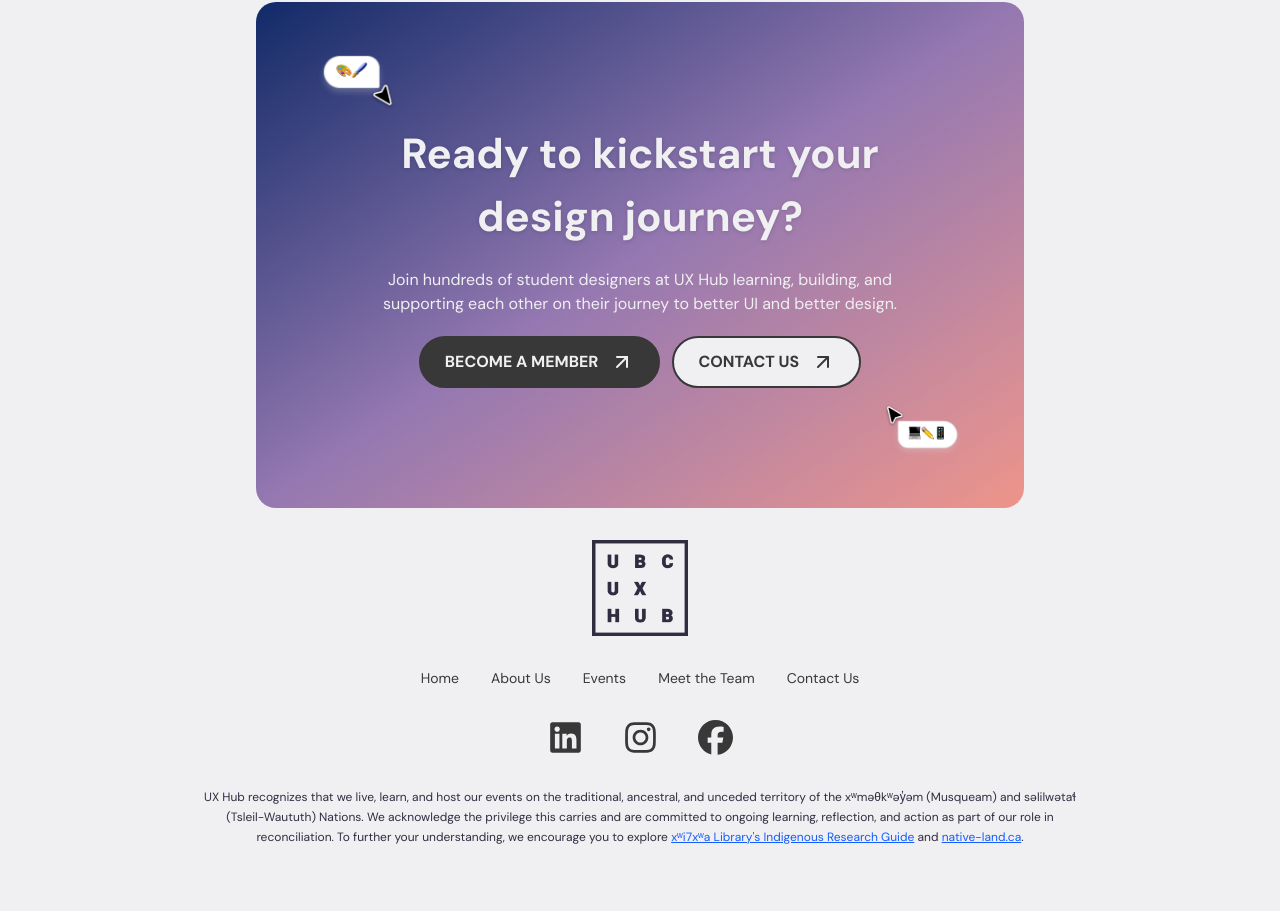
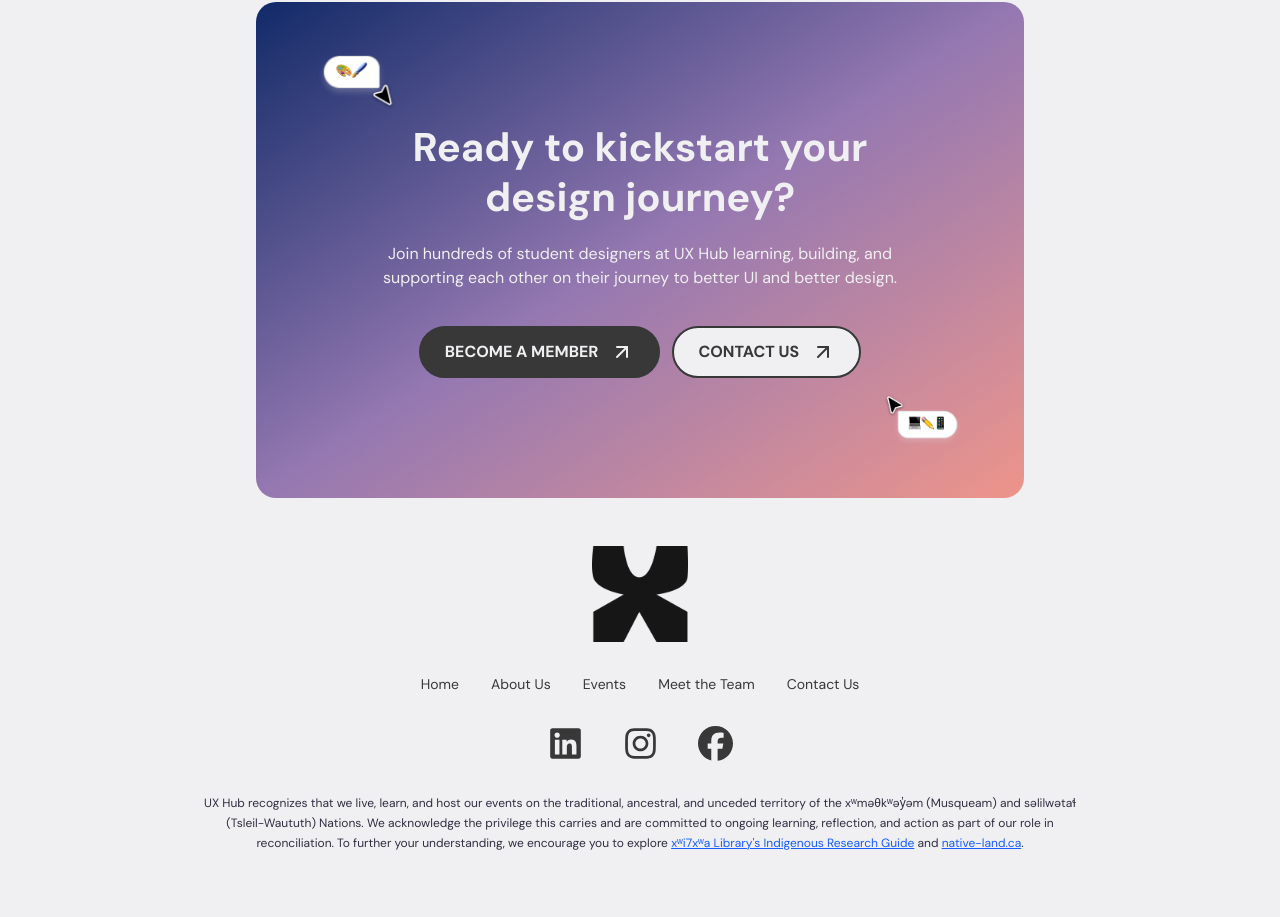
Before and after one commit to auroraxcheng/UXhub-website, a Next.js app: page / in a window 1280 px wide. Shown: the part 3599-4516 px from the top of the page. Built offline with nearby package versions, Linux system fonts and the light colour scheme.

Commit message:
fixed footer callout sapcing. changed footer logo

```diff
--- a/src/components/FooterCallout.tsx
+++ b/src/components/FooterCallout.tsx
@@ -35,7 +35,7 @@ export default function FooterCallout() {
         </div>
 
         <div className="mx-auto flex max-w-[552px] flex-col items-center justify-center gap-5 text-center">
-          <h2 className="font-dm-sans text-2xl md:text-[32px] lg:text-[42px] font-bold leading-normal text-white drop-shadow-sm">
+          <h2 className="text-[40px] font-bold leading-tight text-white">
             Ready to kickstart your design journey?
           </h2>
 
@@ -44,7 +44,7 @@ export default function FooterCallout() {
             supporting each other on their journey to better UI and better design.
           </p>
 
-          <div className="flex flex-col items-center justify-center gap-3 sm:flex-row">
+          <div className="flex flex-col items-center justify-center gap-3 sm:flex-row pt-4">
             <Button variant="primary">
               BECOME A MEMBER
             </Button>
--- a/src/home-page-sections/Footer.tsx
+++ b/src/home-page-sections/Footer.tsx
@@ -12,9 +12,9 @@ export default function Footer() {
       <FooterCallout />
 
       {/* Logo */}
-      <div className="h-[96px] w-[96px]">
+      <div className="h-[96px] w-[96px] mt-4">
         <Image
-          src="/3x3-logo.png"
+          src="/logo.png"
           alt="UBC UX HUB"
           width={96}
           height={96}
--- a/src/home-page-sections/TeamSection.tsx
+++ b/src/home-page-sections/TeamSection.tsx
@@ -84,6 +84,7 @@ const TEAM_MEMBERS: TeamMember[] = [
     image: "/people/chhavi.jpeg",
     roleEmoji: "🎨",
   },
+
 ];
 
 const SECTION_STYLES = {
```
Also changed, not shown: public/logo-old.png (renamed from public/3x3-logo.png).
